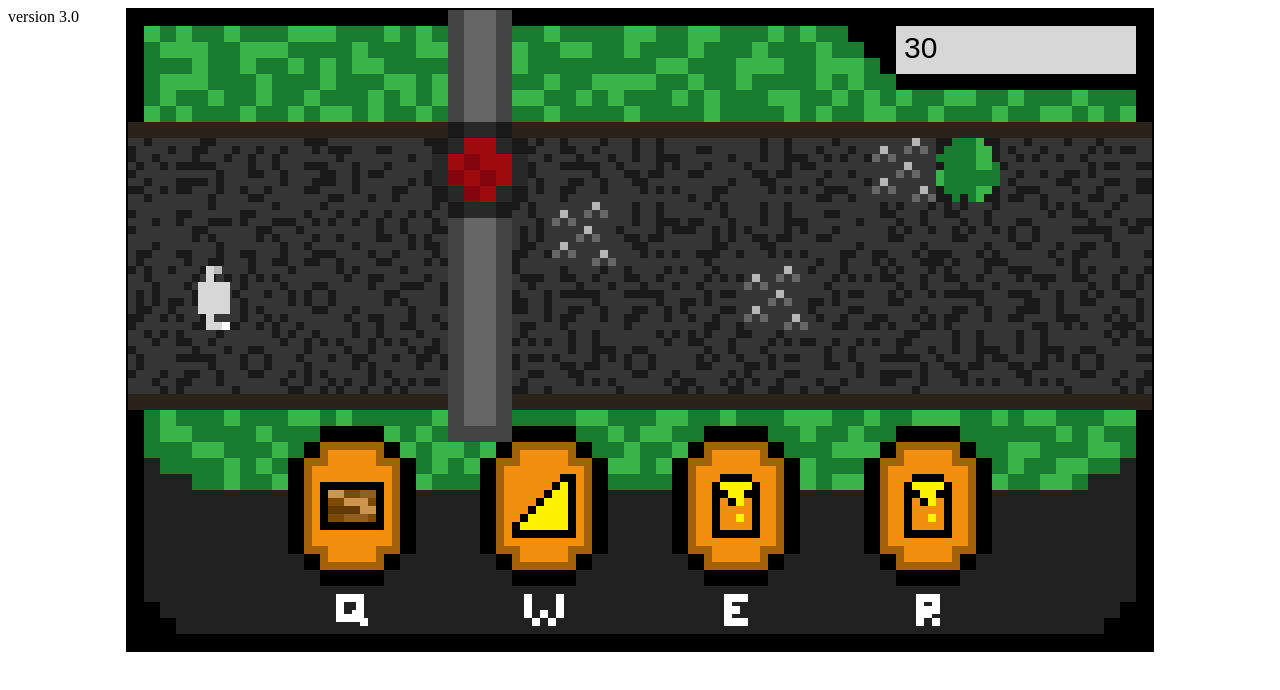
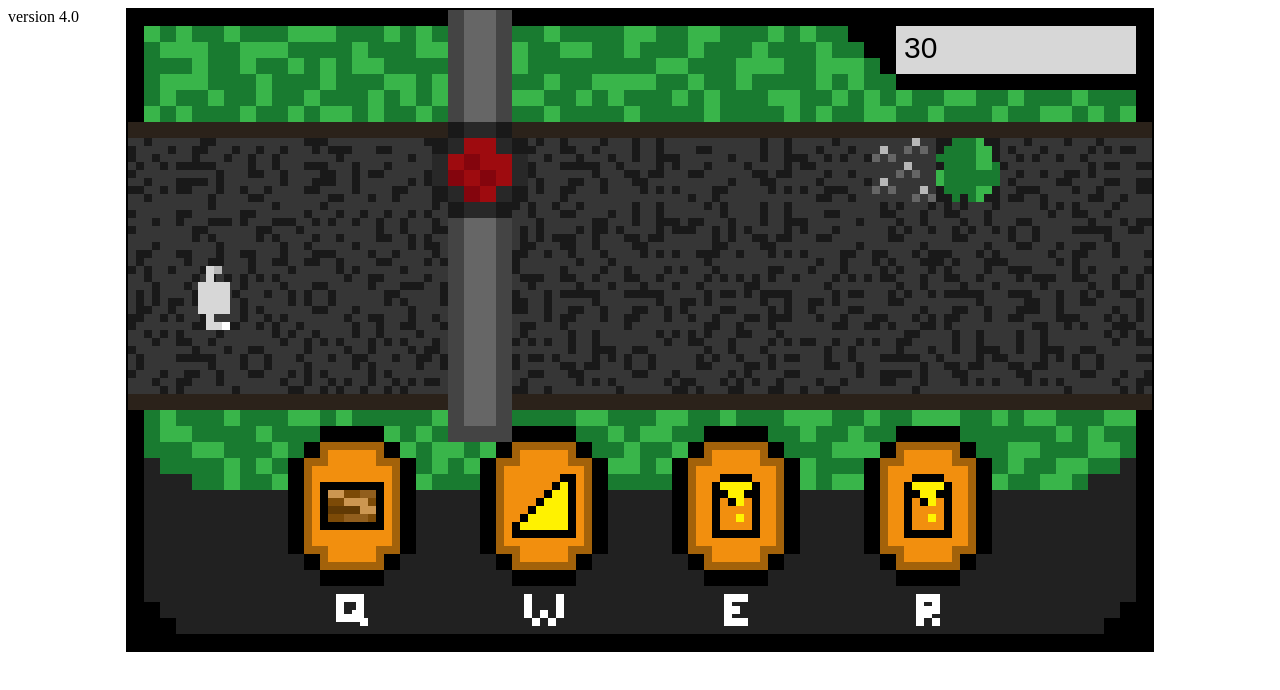
Before and after one commit to Turbulence9/LD41, a plain HTML site: page index.html in a window 1280 px wide. Drawn offline with Linux system fonts and the light colour scheme.

Commit message:
version 4

```diff
--- a/index.html
+++ b/index.html
@@ -10,5 +10,5 @@
 
 <body>
   <canvas id="canvas" allowfullscreen="true"></canvas>
-  version 3.0
+  version 4.0
 </body>
--- a/js/app.js
+++ b/js/app.js
@@ -42,8 +42,8 @@ function update() {
     if (count % 4 === 0) {
       playerFrame < 5 ? playerFrame++ : playerFrame = 0;
     }
-    if (count % 1000 === 0) {
-      percent+=2;
+    if (count % 2000 === 0) {
+      percent+=1;
     }
     if (platform[lanes[player.lane]][2].item == 0) {
       player.lane--;
--- a/js/config.js
+++ b/js/config.js
@@ -20,7 +20,7 @@ let lanes = ['a','b','c','d'];
 let laneHeight = [128,192,256,320];
 let waitingKeys = [];
 let level = 'game';
-let percent = 10;
+let percent = 6;
 
 function getRandom(min,max) {
   return Math.floor(Math.random() * (max - min) + min);
```
